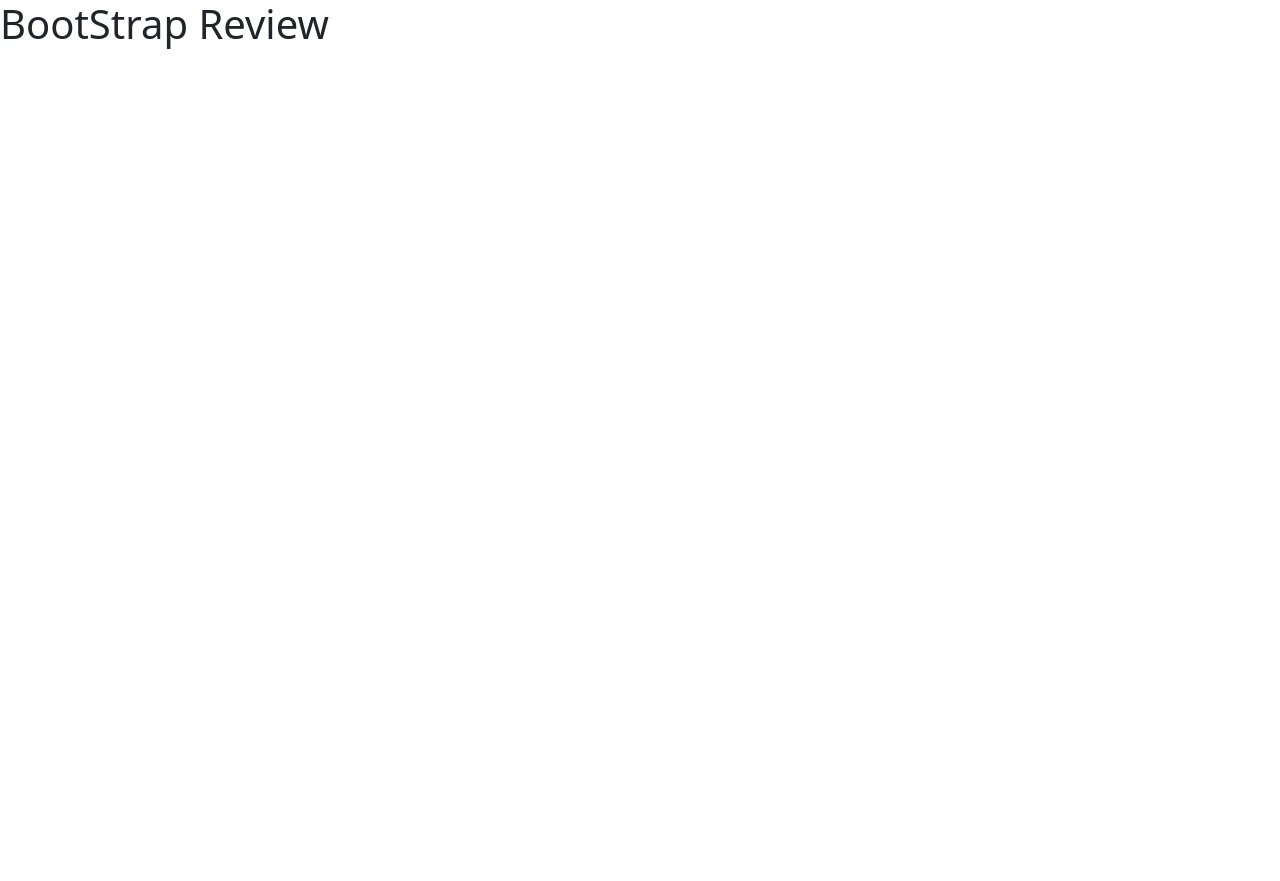
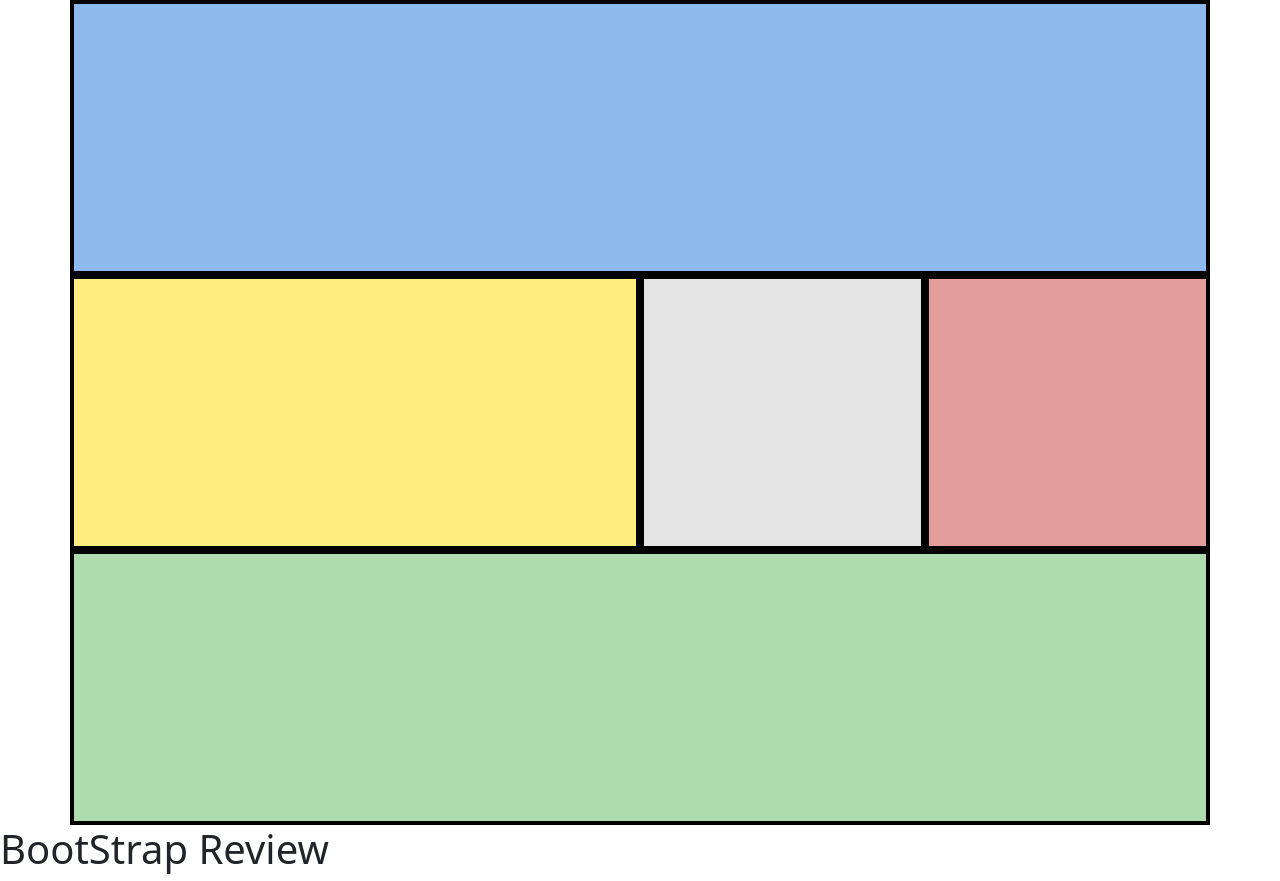
Before and after one commit to AlexRC125/Bootstrap-Review, a plain HTML site: page index.html in a window 1280 px wide. Before the commit the page ends 800 px from the top, so only its background shows below. Drawn offline with nearby package versions, Linux system fonts and the light colour scheme.

Commit message:
1st grid

```diff
--- a/css/style.css
+++ b/css/style.css
@@ -0,0 +1,24 @@
+div[class^="col"] {
+    border: 4px solid black;
+    min-height:275px;
+}
+
+.blue{
+    background-color: #8fbaef;
+}
+
+.yellow{
+background-color: #ffed7f;
+}
+
+.grey{
+background-color: #e4e4e4;
+}
+
+.red{
+background-color: #e49e9e;
+}
+
+.green {
+background-color: #addcae;
+}
--- a/index.html
+++ b/index.html
@@ -8,6 +8,26 @@
     <link rel="stylesheet" href="css/style.css">
   </head>
   <body>
+<div class="container">
+
+<div class="row">
+    <div class="col blue"></div>
+</div>
+<div class="row">
+    <div class="col-6 yellow"></div>
+    <div class="col-3 grey"></div>
+    <div class="col-3 red"></div>
+</div>
+<div class="row">
+        <div class="col green"></div>
+    </div>
+
+
+
+</div><!-- end container-->
+
+
+
     <h1>BootStrap Review</h1>
     <script src="https://cdn.jsdelivr.net/npm/bootstrap@5.3.3/dist/js/bootstrap.bundle.min.js" integrity="sha384-YvpcrYf0tY3lHB60NNkmXc5s9fDVZLESaAA55NDzOxhy9GkcIdslK1eN7N6jIeHz" crossorigin="anonymous"></script>
   </body>
```
